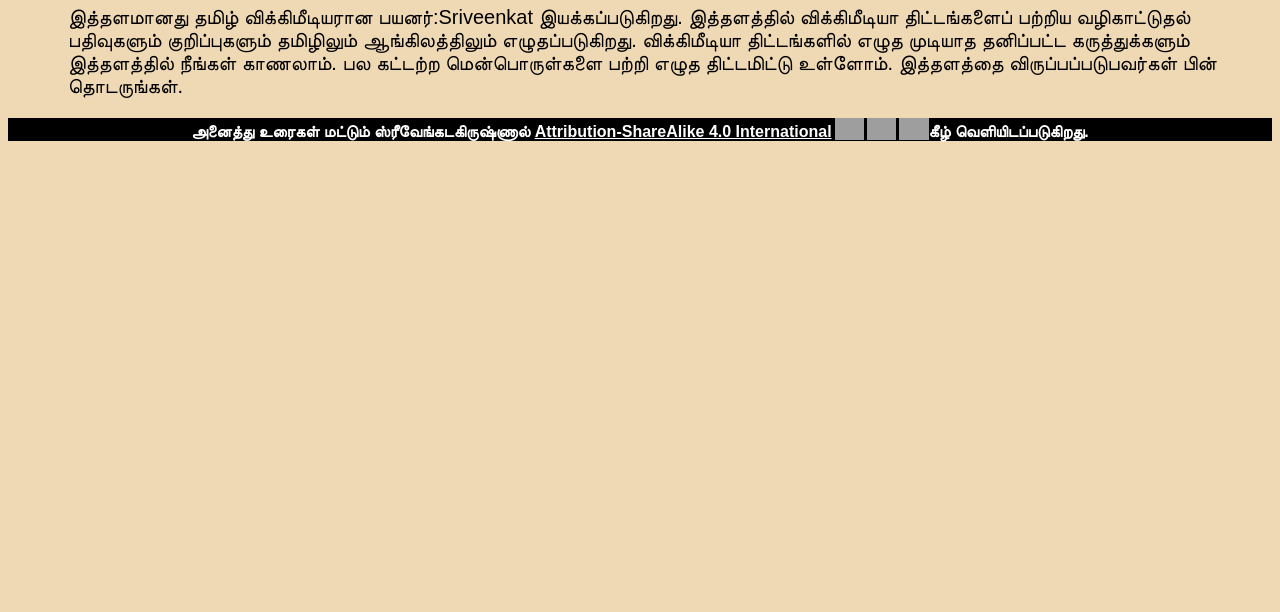
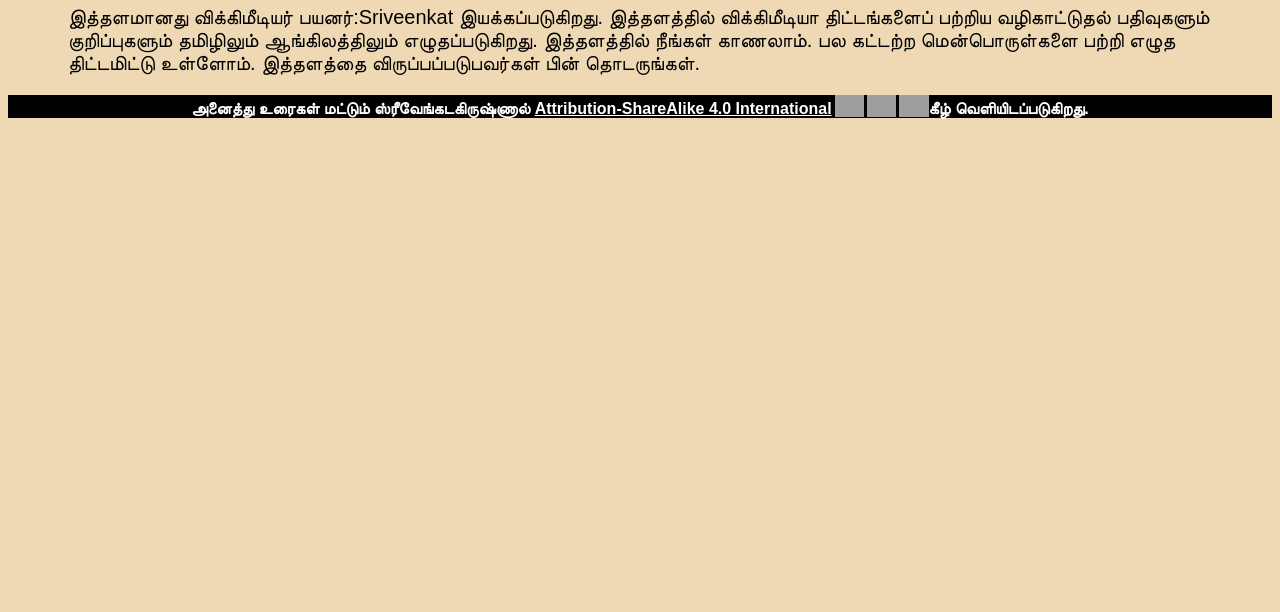
Before and after one commit to Sriveenkat/sriveenkat.github.io, a plain HTML site: page taabout.html in a window 1280 px wide. Shown: the part 188-800 px from the top of the page. Drawn offline with Linux system fonts and the light colour scheme; grey boxes are pictures that could not be loaded; a web font is replaced by a local one.

Commit message:
Update taabout.html

```diff
--- a/taabout.html
+++ b/taabout.html
@@ -31,7 +31,7 @@
     </div>
 
     <div class="title"><b>இத்தளத்தைப் பற்றியும் என்னைப் பற்றியும்</b></div>
-    <div class="para"><p>இத்தளமானது தமிழ் விக்கிமீடியரான பயனர்:Sriveenkat இயக்கப்படுகிறது. இத்தளத்தில் விக்கிமீடியா திட்டங்களைப் பற்றிய வழிகாட்டுதல் பதிவுகளும் குறிப்புகளும் தமிழிலும் ஆங்கிலத்திலும் எழுதப்படுகிறது. விக்கிமீடியா திட்டங்களில் எழுத முடியாத தனிப்பட்ட கருத்துக்களும் இத்தளத்தில் நீங்கள் காணலாம். பல கட்டற்ற மென்பொருள்களை பற்றி எழுத திட்டமிட்டு உள்ளோம். இத்தளத்தை விருப்பப்படுபவர்கள் பின் தொடருங்கள்.  </p>
+    <div class="para"><p>இத்தளமானது விக்கிமீடியர் பயனர்:Sriveenkat இயக்கப்படுகிறது. இத்தளத்தில் விக்கிமீடியா திட்டங்களைப் பற்றிய வழிகாட்டுதல் பதிவுகளும் குறிப்புகளும் தமிழிலும் ஆங்கிலத்திலும் எழுதப்படுகிறது. இத்தளத்தில் நீங்கள் காணலாம். பல கட்டற்ற மென்பொருள்களை பற்றி எழுத திட்டமிட்டு உள்ளோம். இத்தளத்தை விருப்பப்படுபவர்கள் பின் தொடருங்கள்.  </p>
     </div>
 
     <div class="footer">
```
